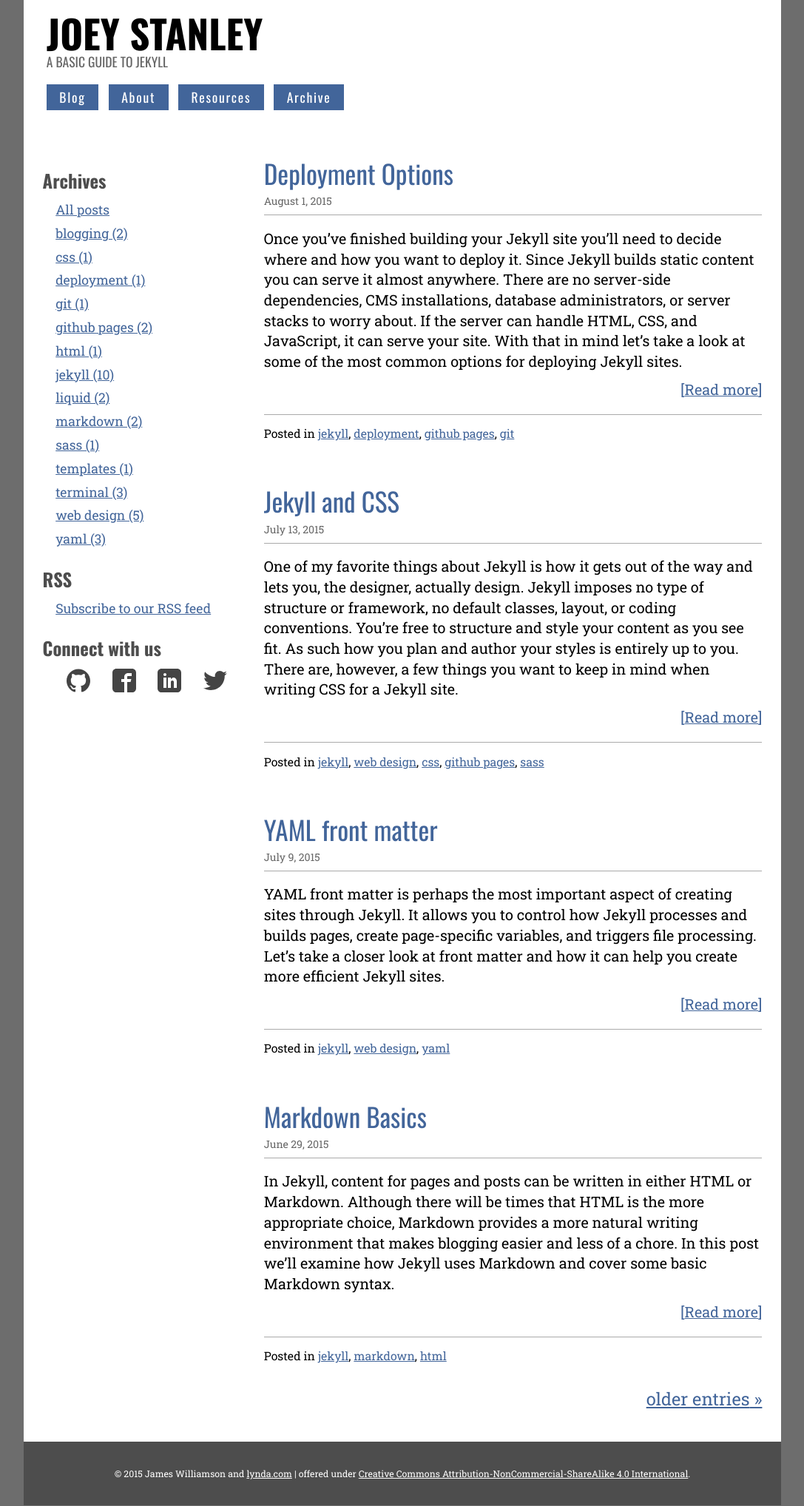
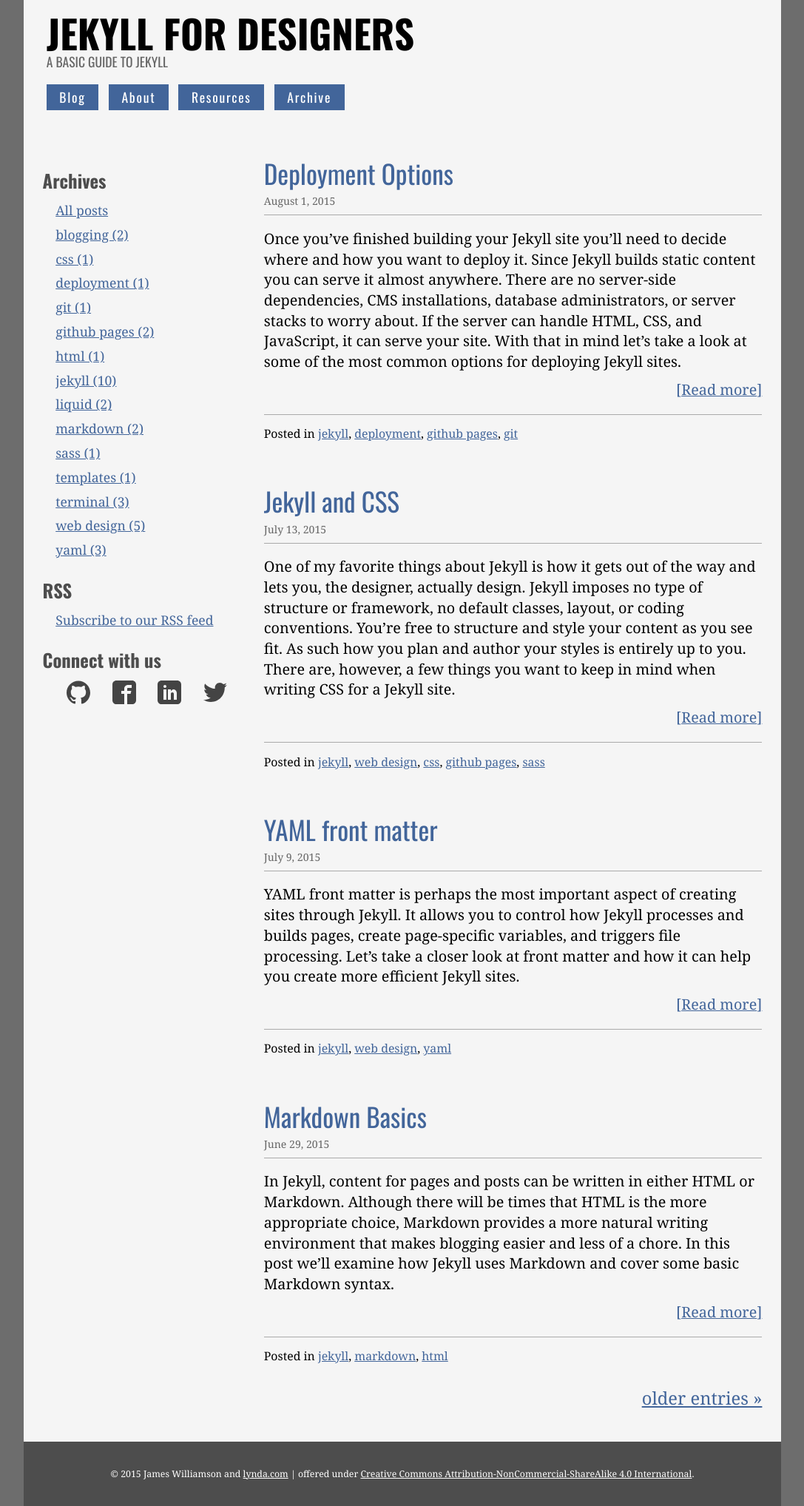
Before and after one commit to JoeyStanley/real, a Jekyll site: the page built from index.html, in a window 1280 px wide. Shown: the whole page at 74% size, without its empty margins (96-1183 px from the left). Built offline with Jekyll 4.4.1, drawn with Linux system fonts in a browser that asks for light colours; the list of posts is cut into pages by our own code.

Commit message:
Changed a font in the main.css file. To test.

```diff
--- a/_config.yml
+++ b/_config.yml
@@ -13,9 +13,8 @@
 # you will see them accessed via {{ site.title }}, {{ site.email }}, and so on.
 # You can create any custom variable you would like, and they will be accessible
 # in the templates via {{ site.myvariable }}.
-title: Joey Stanley
+title: Jekyll for Designers
 email: joeystan@uga.edu
-description: "I'm a sociolinguistics grad student at the University of Georgia.'"
 baseurl: "/jekyll-for-designers"
 url: "http://JoeyStanley.github.io/jekyll-for-designers"
 twitter_username: joey_stan
--- a/css/main.css
+++ b/css/main.css
@@ -282,8 +282,9 @@
   Global settings
 -----------------------------------------------------*/
 body {
-	font: 110% 'Roboto Slab', Georgia, serif;
-	background: white;
+/*	font: 110% 'Roboto Slab', Georgia, serif; */
+	font: 110% 'Iowan Old Style', Georgia, serif;
+	background: whitesmoke;
 	direction: ltr;
 }
 h1, h2, h3, h4, h5, h6 {
```
